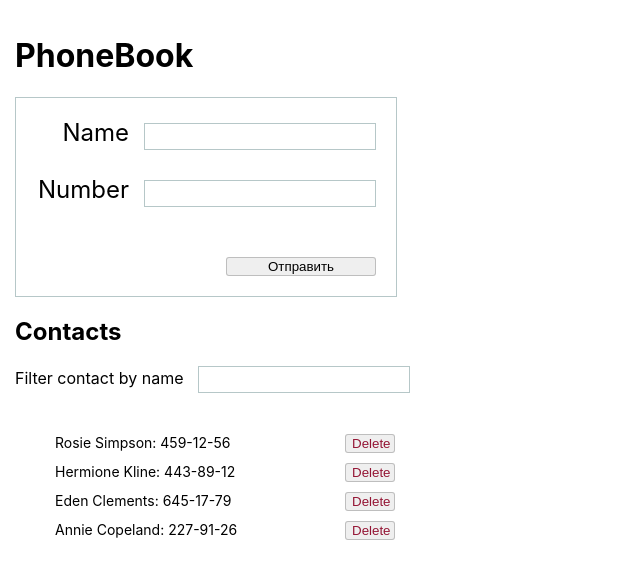
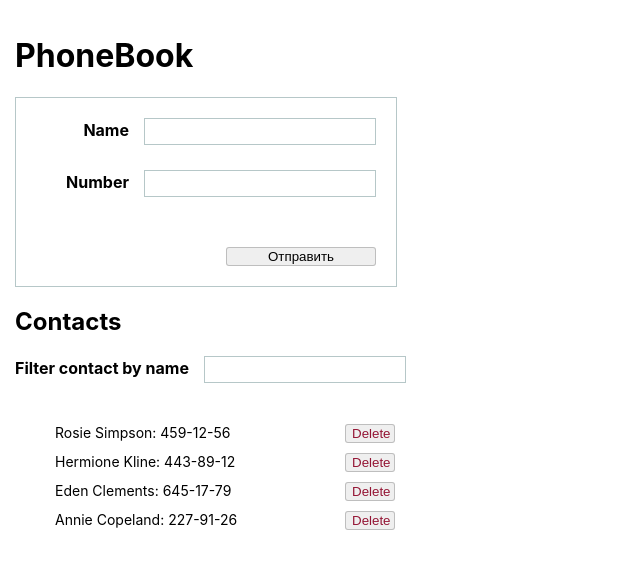
Before and after one commit to OlhaBaturina/goit-react-hw-02-phonebook, a React (Create React App) app: page / in a window 1280 px wide. Shown: the top 578 px of the page, without its empty margins (0-640 px from the left). Built offline with nearby package versions, Linux system fonts and the light colour scheme.

Commit message:
Вносит изменения шрифтов

```diff
--- a/src/Components/ContactForm/ContactForm.module.css
+++ b/src/Components/ContactForm/ContactForm.module.css
@@ -12,7 +12,8 @@
 }
 
 .name {
-  font-size: 24px;
+  font-size: 16px;
+  font-weight: bold;
   margin-right: 15px;
 }
 
--- a/src/Components/FilterContacts/FilterContact.module.css
+++ b/src/Components/FilterContacts/FilterContact.module.css
@@ -1,8 +1,10 @@
 .label {
+  font-size: 16px;
+  font-weight: bold;
 }
 
 .input {
-  width: 200px;
+  width: 190px;
   margin-bottom: 25px;
   margin-left: 15px;
   padding: 5px;
```
